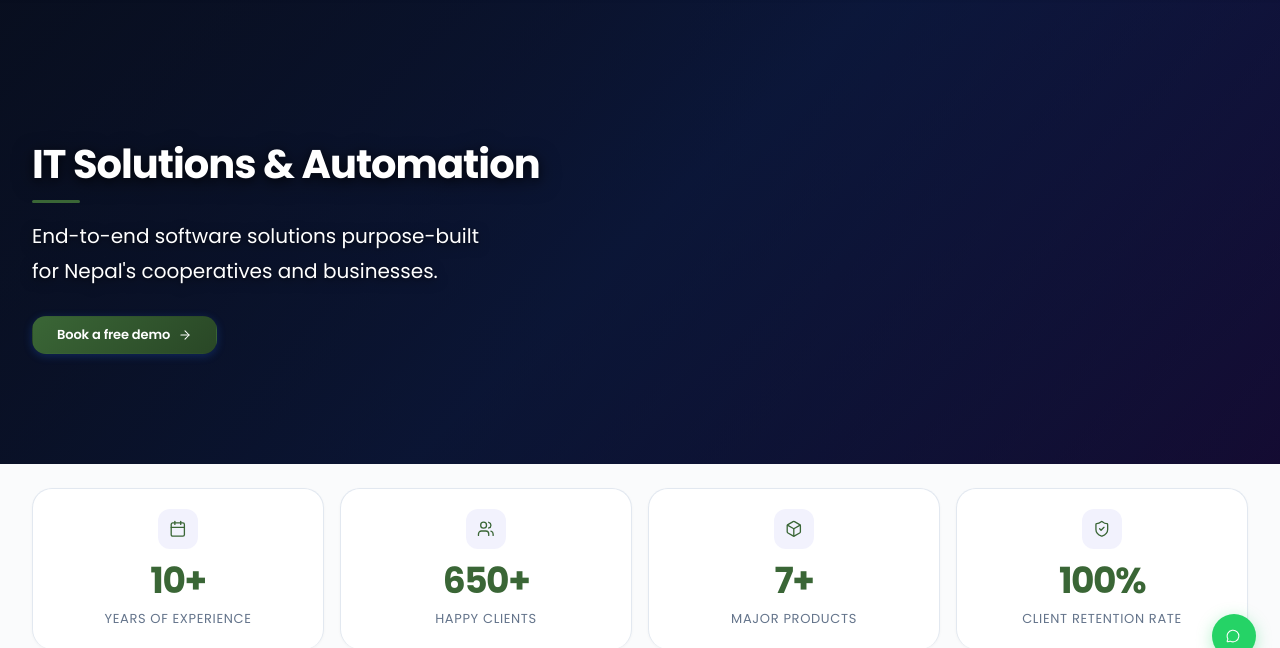
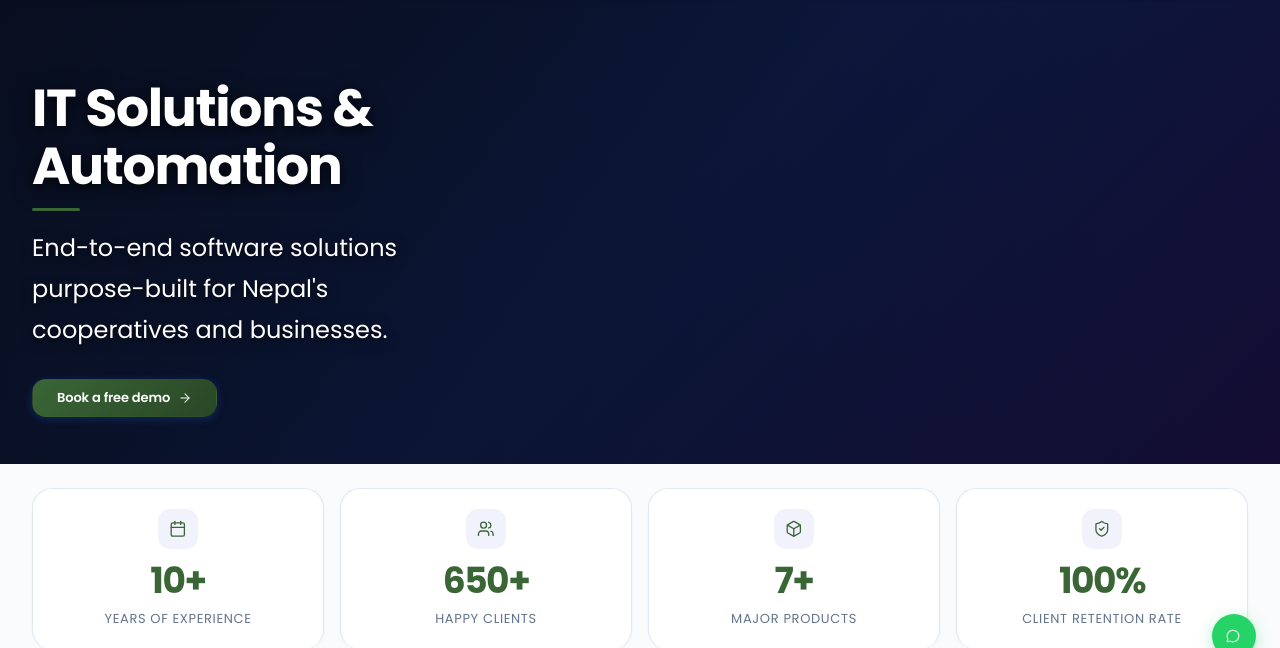
Before and after one commit to adakash26434/butwal, a PHP site: page / in a window 1280 px wide. Shown: the part 64-712 px from the top of the page. Run offline with PHP 8.4, Linux system fonts and the light colour scheme; data comes from the database, SQL or seed files in the repository; data that the repository does not hold is empty; some libraries are stand-ins or nearby versions.

Commit message:
feat: enhance hero section font sizes and spacing

```diff
--- a/index.php
+++ b/index.php
@@ -123,7 +123,7 @@ $_stepDefsD = isNepali()
   ? ['तपाईंको आवश्यकता बुझ्छौं — निःशुल्क, कुनै बाध्यता छैन।',
      'विस्तृत प्रस्ताव २ कार्यदिवसभित्र पठाइन्छ।',
      'डाटा माइग्रेसन, कन्फिगरेसन र स्टाफ तालिम।',
-     '२ हप्तामा ल����इभ। लन्च पछि ३० दिन अन-कल सहयोग।']
+     '२ हप्तामा ल�����इभ। लन्च पछि ३० दिन अन-कल सहयोग।']
   : ['We learn your needs — free, no commitment.',
      'Detailed proposal with price & timeline in 2 days.',
      'We migrate data, configure the system and train staff.',
@@ -186,12 +186,12 @@ include 'includes/header.php';
     <div style="position:absolute;inset:0;<?= $_overlay ?>"></div>
     <div class="container" style="position:relative;height:100%;display:flex;align-items:center;padding-top:2rem;">
       <div :class="cur==<?=$_hk?>?'hero-ca':''" style="max-width:36rem;">
-        <h1 class="hero-h1" style="font-family:var(--font-display);font-size:clamp(1.875rem,4vw,2.5rem);font-weight:800;color:#fff;line-height:1.1;margin:0 0 .875rem;letter-spacing:-.025em;text-shadow:0 4px 20px rgba(0,0,0,.6), 0 2px 8px rgba(0,0,0,.5);">
+        <h1 class="hero-h1" style="font-family:var(--font-display);font-size:clamp(2.25rem,5vw,3.25rem);font-weight:800;color:#fff;line-height:1.1;margin:0 0 .875rem;letter-spacing:-.025em;text-shadow:0 4px 20px rgba(0,0,0,.6), 0 2px 8px rgba(0,0,0,.5);">
           <?= nl2br(e($_hs['title'])) ?>
         </h1>
         <div class="hero-bar" style="width:3rem;height:3px;background:var(--primary);border-radius:2px;margin-bottom:1rem;"></div>
         <?php if(!empty($_hs['sub'])): ?>
-        <p class="hero-sub" style="font-size:clamp(1.0625rem,2.2vw,1.25rem);color:#fff;line-height:1.72;margin:0 0 1.75rem;max-width:28rem;text-shadow:0 3px 12px rgba(0,0,0,.5), 0 1px 4px rgba(0,0,0,.4);font-weight:500;">
+        <p class="hero-sub" style="font-size:clamp(1.25rem,2.5vw,1.5rem);color:#fff;line-height:1.72;margin:0 0 1.75rem;max-width:28rem;text-shadow:0 3px 12px rgba(0,0,0,.5), 0 1px 4px rgba(0,0,0,.4);font-weight:500;">
           <?= e($_hs['sub']) ?>
         </p>
         <?php endif; ?>
```
